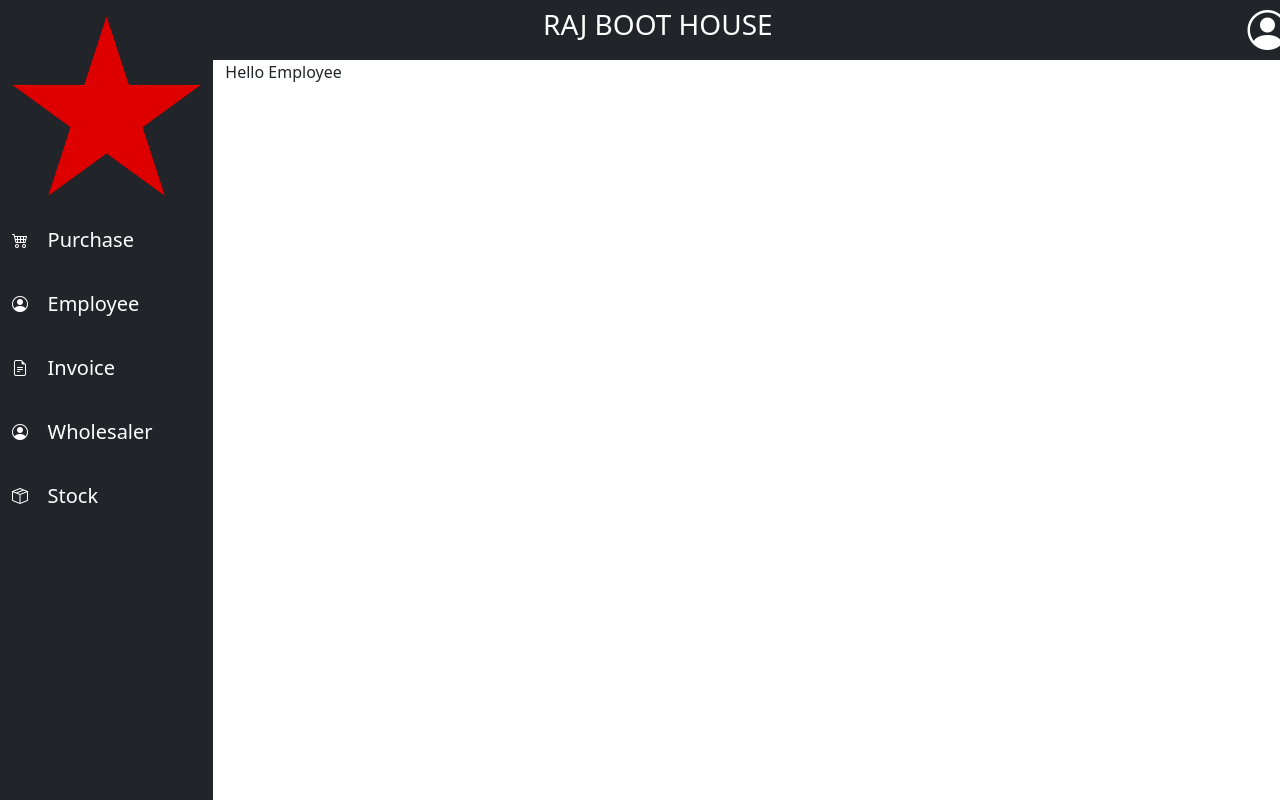
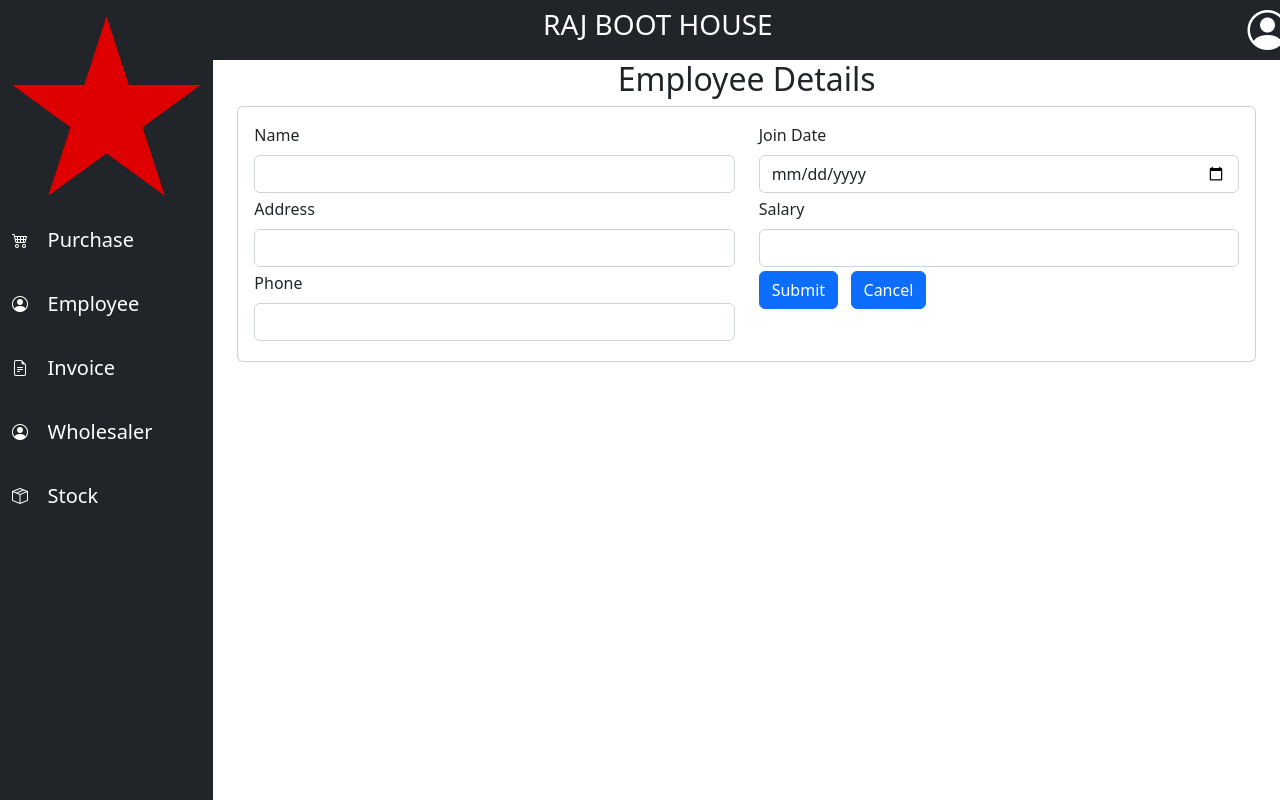
Before and after one commit to Mayan-007/erp-project, a React (Create React App) app in the folder frontend/app/: page /employee in a window 1280 px wide. Built offline with nearby package versions, Linux system fonts and the light colour scheme.

Commit message:
Employee_Form

```diff
--- a/frontend/app/src/components/Employee.js
+++ b/frontend/app/src/components/Employee.js
@@ -4,7 +4,63 @@ export default class Employee extends Component {
     render() {
         return (
             <div>
-                Hello Employee
+                <div  className="container">
+                 <h2><center>Employee Details</center></h2>
+                <div className='card'>
+
+                    <div  className="card-body">
+                        <form>
+                            <div className='row'>
+                            <div className='col-md-6'>
+                                <div className="mb-1">
+                                    <label for="name"  className="form-label">Name </label>
+                                    <input type="text"  className="form-control"></input>
+                                </div>
+                                <div className="mb-1">
+                                    <label for="address" className="form-label">Address </label>
+                                    <input type="textarea" className="form-control"></input>
+                                </div>
+                                <div className="mb-1">
+                                    <label for="phone" className="form-label">Phone </label>
+                                    <input type="text" className="form-control"></input>
+                                </div>
+                                {/* <div className="mb-1">
+                                    <label for="discount" className="form-label">Discount</label>
+                                    <input type="text" className="form-control"></input>
+                                </div> */}
+
+                              </div>
+                              <div className='col-6'>
+                              {/* <div className="mb-1">
+                                    <label for="category" className="form-label">Category</label>
+                                    <select  className="form-control">
+                                        <option>Shoe</option>
+                                        <option>Sandels</option>
+                                    </select>
+                                    <input type="number" className="form-control"></input>
+                                </div> */}
+                                <div className="mb-1">
+                                    <label for="joindate" className="form-label">Join Date</label>
+                                    <input type="date" className="form-control"></input>
+                                </div>
+                                <div className="mb-1">
+                                    <label for="salary" className="form-label">Salary</label>
+                                    <input type="number" className="form-control"></input>
+                                </div>
+                                <div className='mb-1'>
+                                <button type="submit" class="btn btn-primary">Submit</button>&nbsp;&nbsp;&nbsp;
+                                <button type="reset" class="btn btn-primary">Cancel</button>
+                                </div>
+
+                              </div>
+                            </div>
+
+
+                        </form>
+                    </div>
+
+                </div>
+            </div>
             </div>
         )
     }
```
Also changed, not shown: package.json (added, +19 -0 lines).
